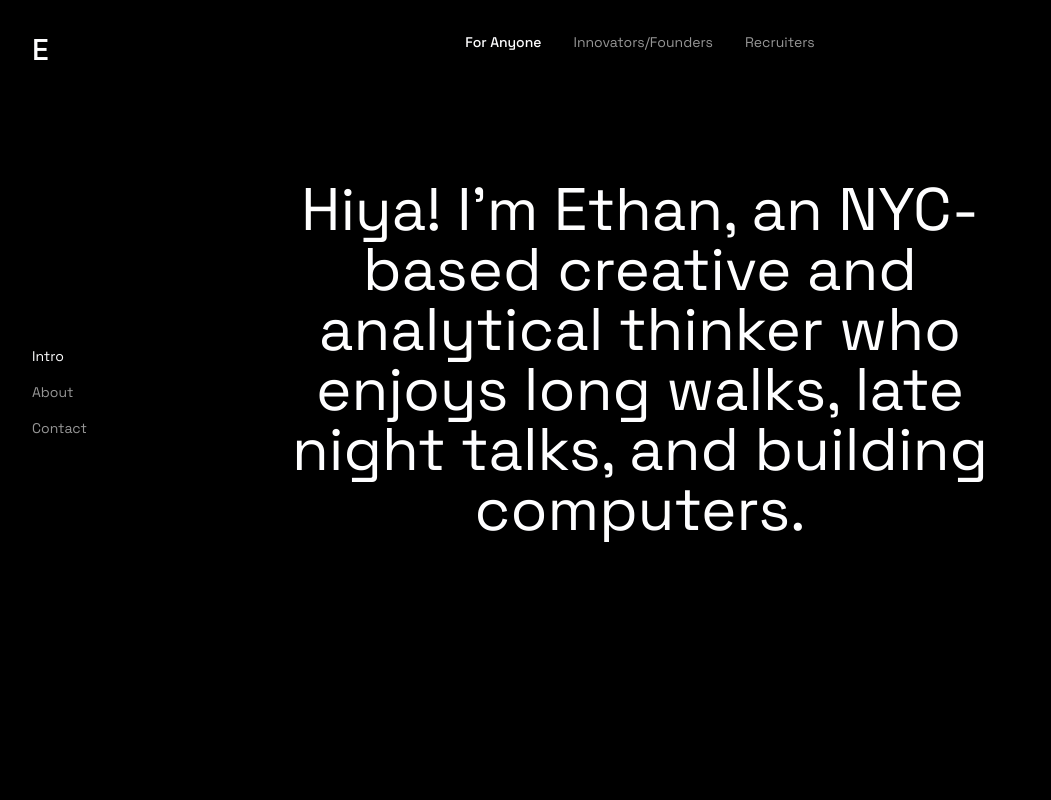
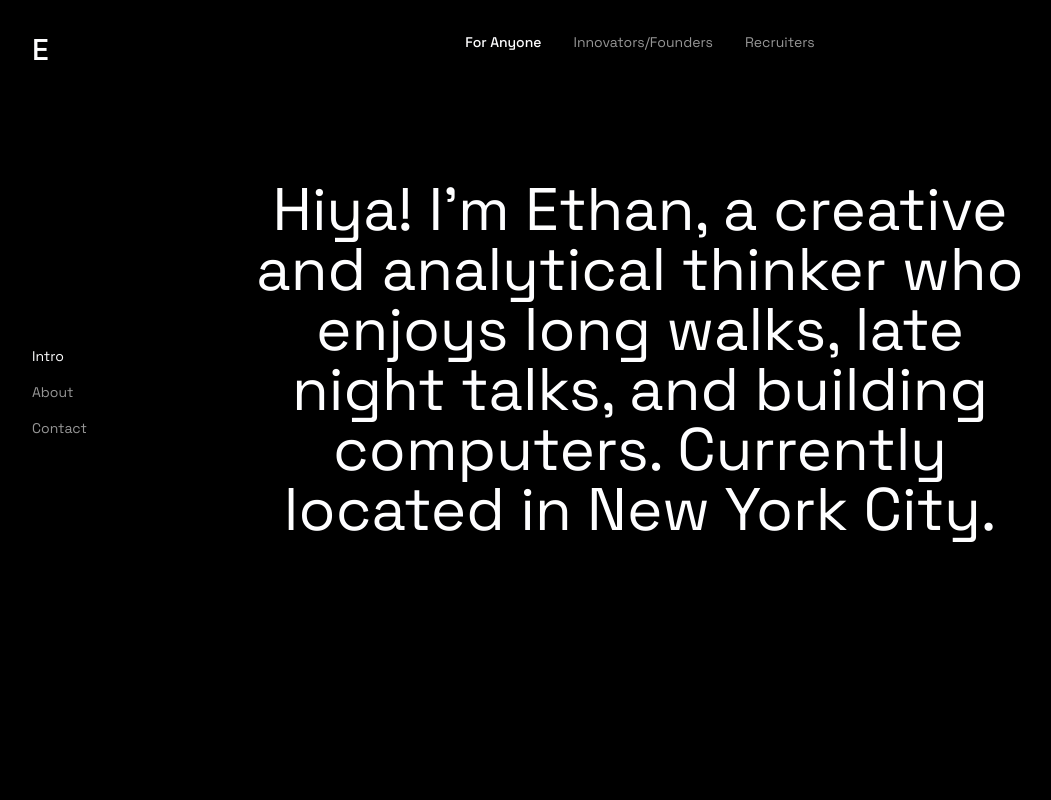
Before and after one commit to ethanwhyy/ethanwhyy.github.io, a Next.js app: page / in a window 1280 px wide. Shown: the top 800 px of the page, without its empty margins (0-1051 px from the left). Built offline with nearby package versions, Linux system fonts and the light colour scheme.

Commit message:
updating page, altering header text
see title. next step is adding more in the 'about' section

```diff
--- a/app/page.tsx
+++ b/app/page.tsx
@@ -26,7 +26,7 @@
       title: "For Anyone",
       description: (
         <>
-          Hiya! I'm Ethan, an NYC-based creative and analytical thinker who enjoys long walks, late night talks, and building computers.
+          Hiya! I'm Ethan, a creative and analytical thinker who enjoys long walks, late night talks, and building computers. Currently located in New York City.
         </>
       ),
       skills: [""]
@@ -37,6 +37,7 @@
         <>
           I love building personal and passion projects to help {" "}
           <span className="hover:text-[#37ab43] transition-colors cursor-default">maximize efficiency</span> without breaking the bank.
+          Currently working on a few minimalist apps!
         </>
       ),
       skills: [""]
```
